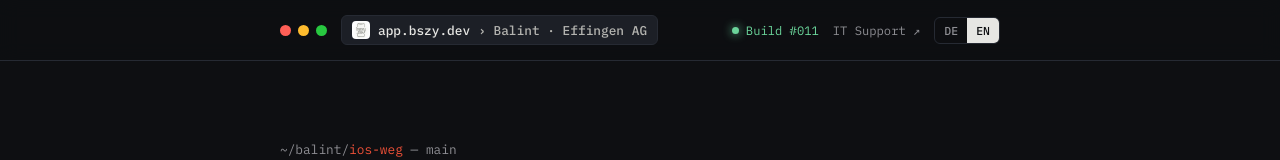
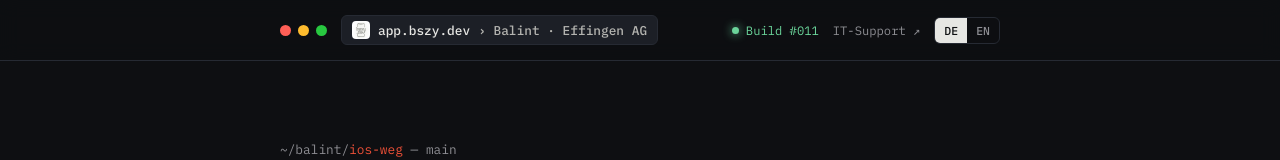
Before and after one commit to balintszy/app.bszy.dev, a plain HTML site: page index.html in a window 1280 px wide. Shown: the top 160 px of the page. Drawn offline with Linux system fonts and the light colour scheme.

Commit message:
Deutsch als Standardsprache, Englisch nur per Umschalter oder ?lang=en
Co-Authored-By: Claude Opus 5.5 <noreply@anthropic.com>

```diff
--- a/index.html
+++ b/index.html
@@ -335,8 +335,7 @@
     } catch (e) {}
   }
 
-  var start = new URLSearchParams(window.location.search).get("lang")
-           || (navigator.language || "de").slice(0, 2).toLowerCase();
+  var start = new URLSearchParams(window.location.search).get("lang") || "de";
   applyLang(start === "en" ? "en" : "de");
   document.querySelectorAll(".langswitch button").forEach(function (b) {
     b.addEventListener("click", function () { applyLang(b.getAttribute("data-lang")); });
```
